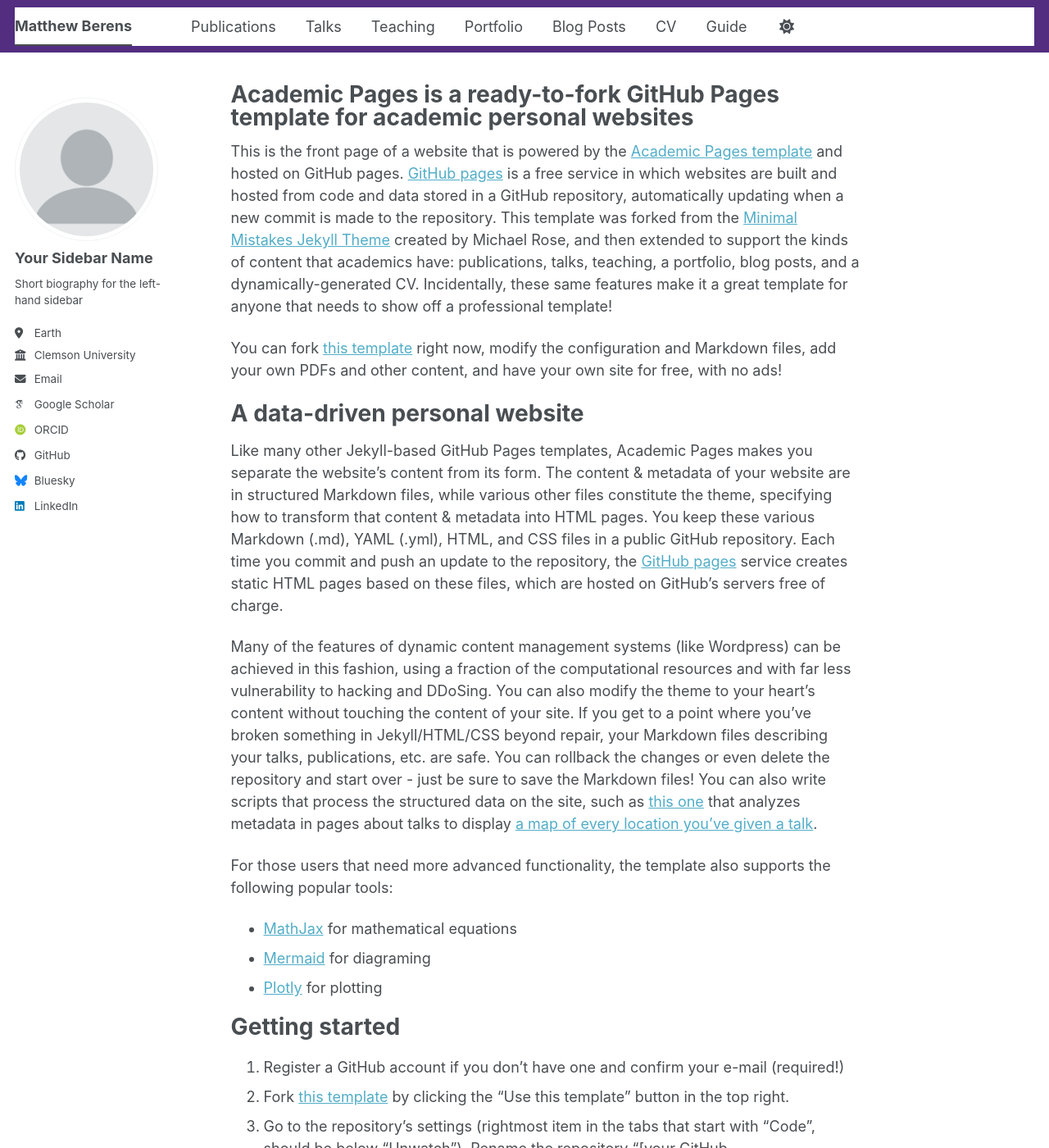
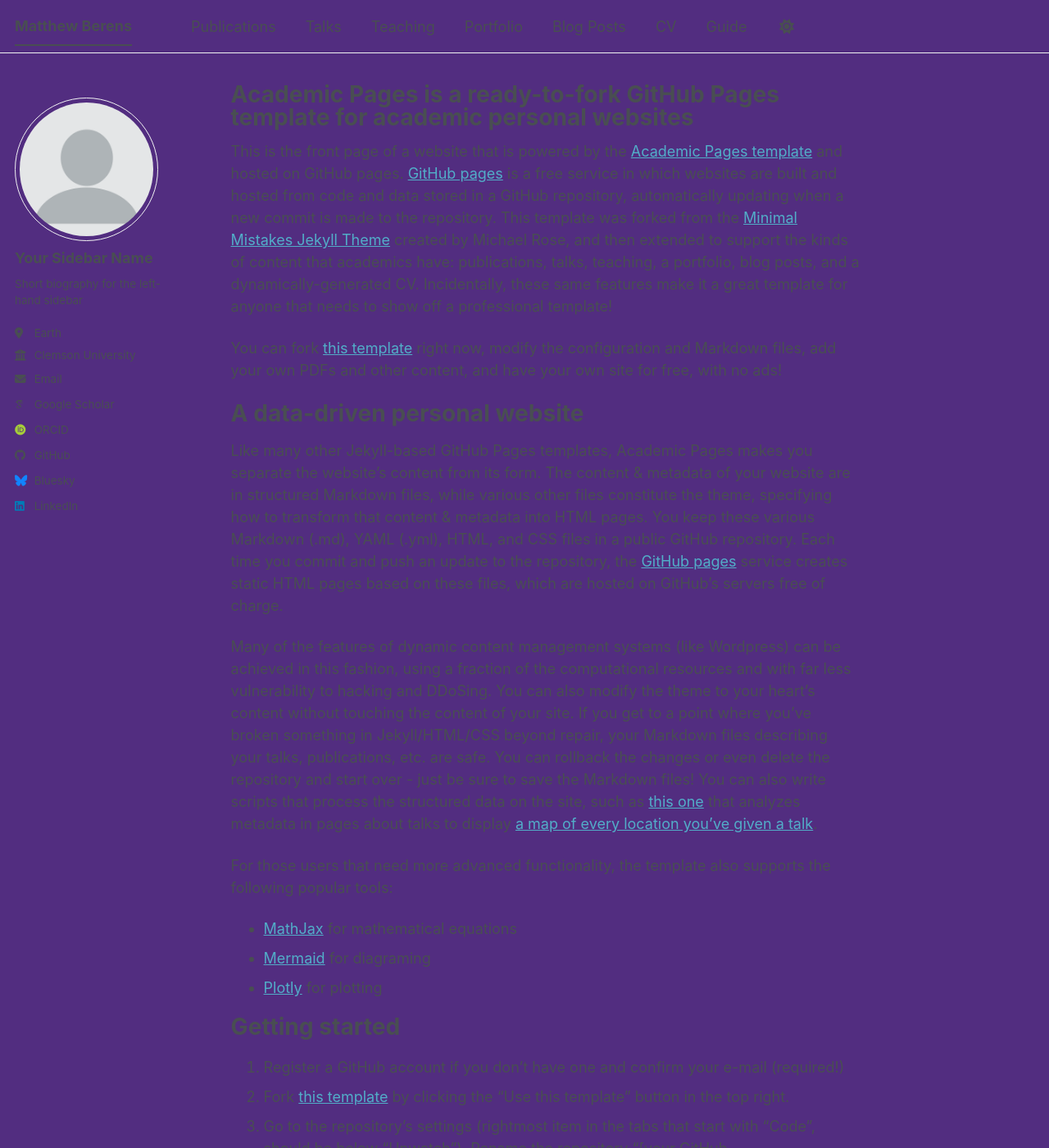
Before and after one commit to matthewberens/matthewberens.github.io, a Jekyll site: the page built from _pages/about.md, in a window 1280 px wide and 1400 px high. Shown: the whole window at 82% size. Built offline with Jekyll 4.4.1, drawn with Linux system fonts in a browser that asks for light colours; some web fonts are replaced; a script bundle is joined from its source files by our own code; library files that are not in the unit come from our copies.

Commit message:
Change global background color to #522D80

```diff
--- a/_sass/theme/_clemson_light.scss
+++ b/_sass/theme/_clemson_light.scss
@@ -29,7 +29,7 @@ $sidebar-screen-min-width   : 1024px;
 /* Default light theme for the site */
 :root {
     --global-base-color                 : #{$primary-color};
-    --global-bg-color                   : #fff;
+    --global-bg-color                   : #522D80;
     --global-footer-bg-color            : #f2f3f3;
     --global-border-color               : #{$lighter-gray};
     --global-dark-border-color          : #bdc1c4;
```
